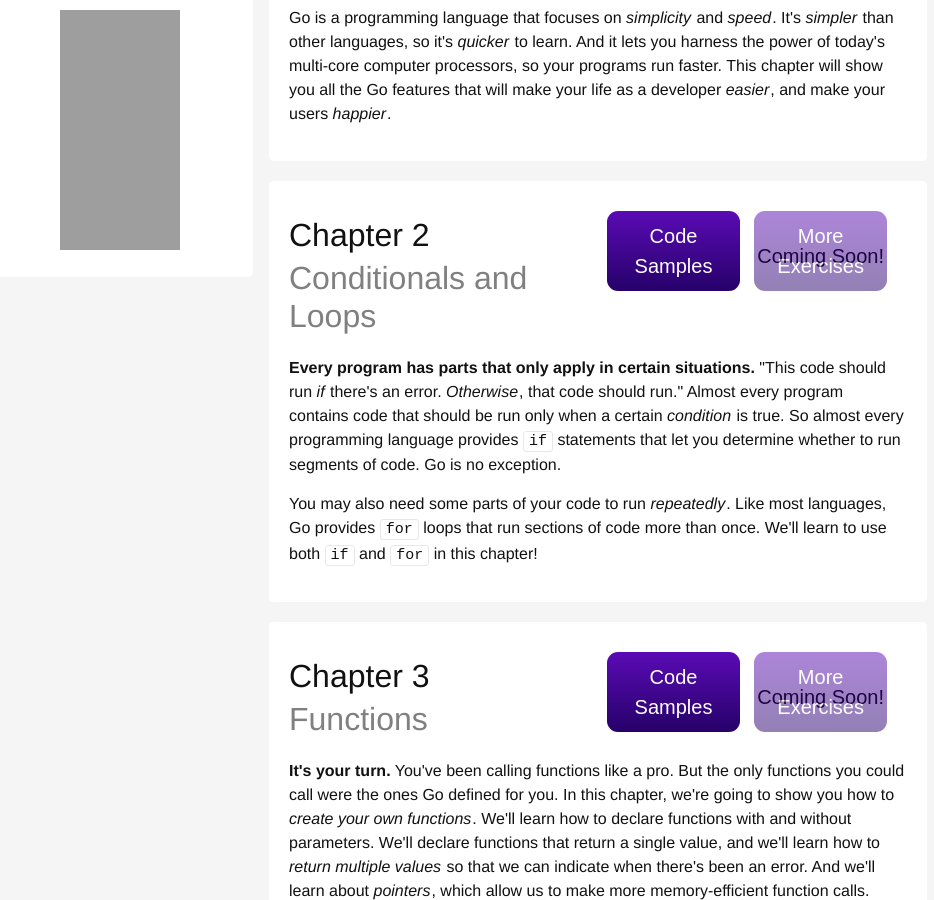
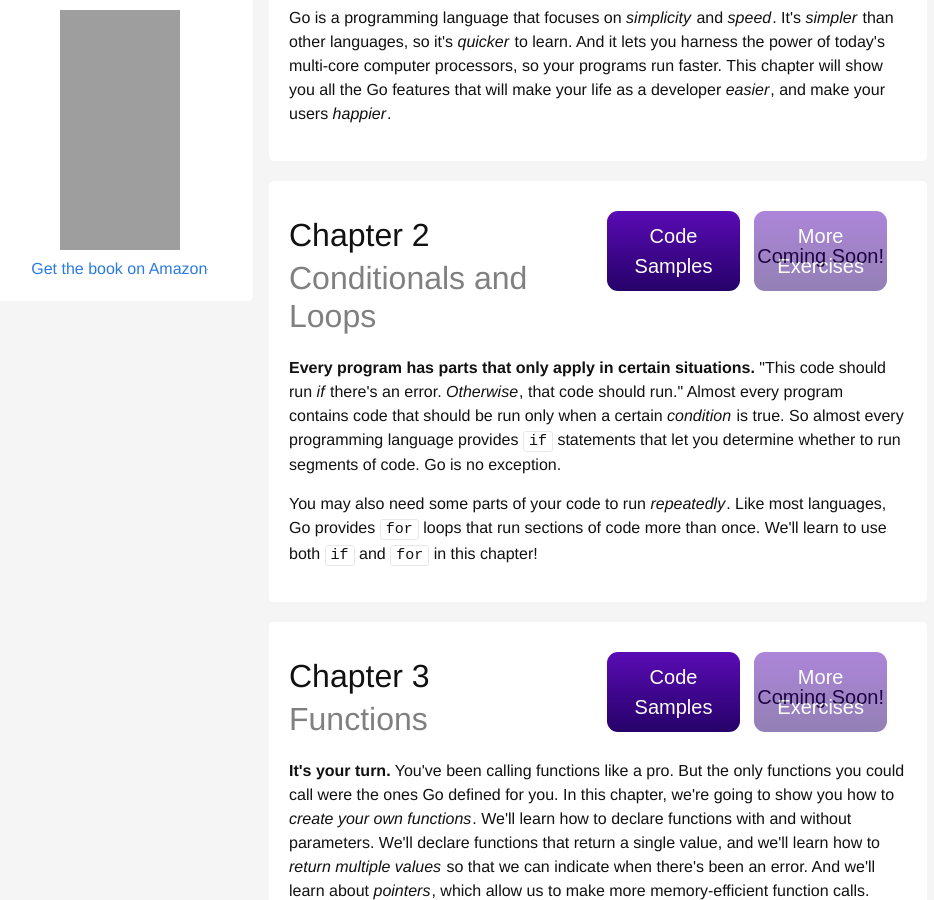
Before and after one commit to jaymcgavren/headfirstgo.com, a Jekyll site: the page built from index.html, in a window 1280 px wide and 900 px high, scrolled down 419 px. Shown: the whole window, without its empty margins (183-1117 px from the left). Built offline with Jekyll 4.4.1, drawn with Linux system fonts in a browser that asks for light colours; grey boxes are pictures that could not be loaded.

Commit message:
Add link as fallback in case banner is ad-blocked

```diff
--- a/_includes/sidebar.html
+++ b/_includes/sidebar.html
@@ -4,9 +4,10 @@
   <!-- </a> -->
   <p class="text">{{ site.description }}</p>
   <div class="banner">
-    <div>
     <iframe style="width:120px;height:240px;" marginwidth="0" marginheight="0" scrolling="no" frameborder="0" src="//ws-na.amazon-adsystem.com/widgets/q?ServiceVersion=20070822&OneJS=1&Operation=GetAdHtml&MarketPlace=US&source=ac&ref=tf_til&ad_type=product_link&tracking_id=jaymcgavren-20&marketplace=amazon&region=US&placement=1491969555&asins=1491969555&linkId=26ab4f2f096e46da47f64c9efb3a768d&show_border=true&link_opens_in_new_window=false&price_color=333333&title_color=0066c0&bg_color=ffffff">
     </iframe>
-    </div>
+  </div>
+  <div>
+    <a target="_blank" href="https://www.amazon.com/gp/product/1491969555/ref=as_li_tl?ie=UTF8&camp=1789&creative=9325&creativeASIN=1491969555&linkCode=as2&tag=jaymcgavren-20&linkId=1ee510567a4a741eb7ee4d52f6a1f1a2">Get the book on Amazon</a><img src="//ir-na.amazon-adsystem.com/e/ir?t=jaymcgavren-20&l=am2&o=1&a=1491969555" width="1" height="1" border="0" alt="" style="border:none !important; margin:0px !important;" />
   </div>
 </aside>
```
